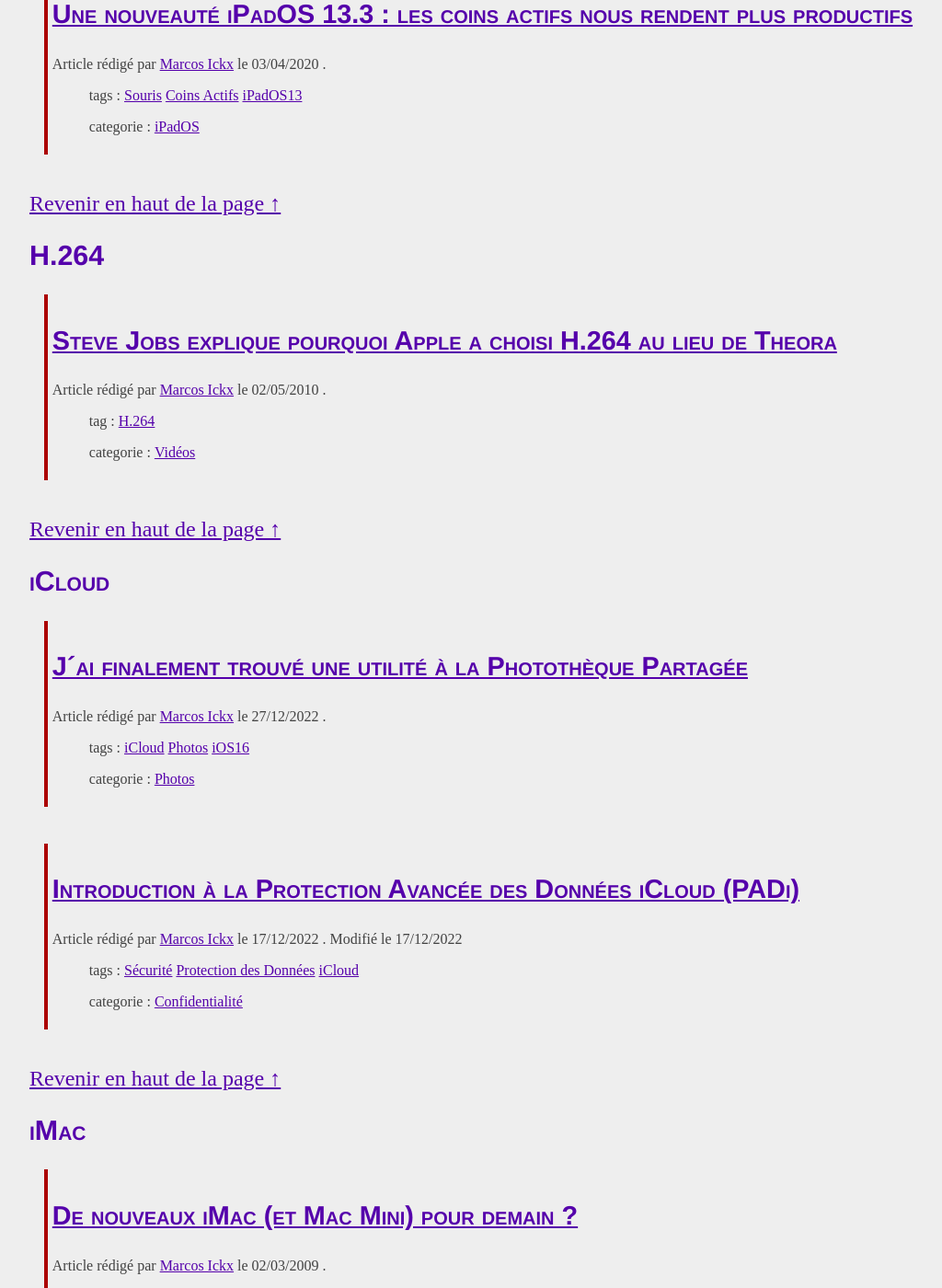
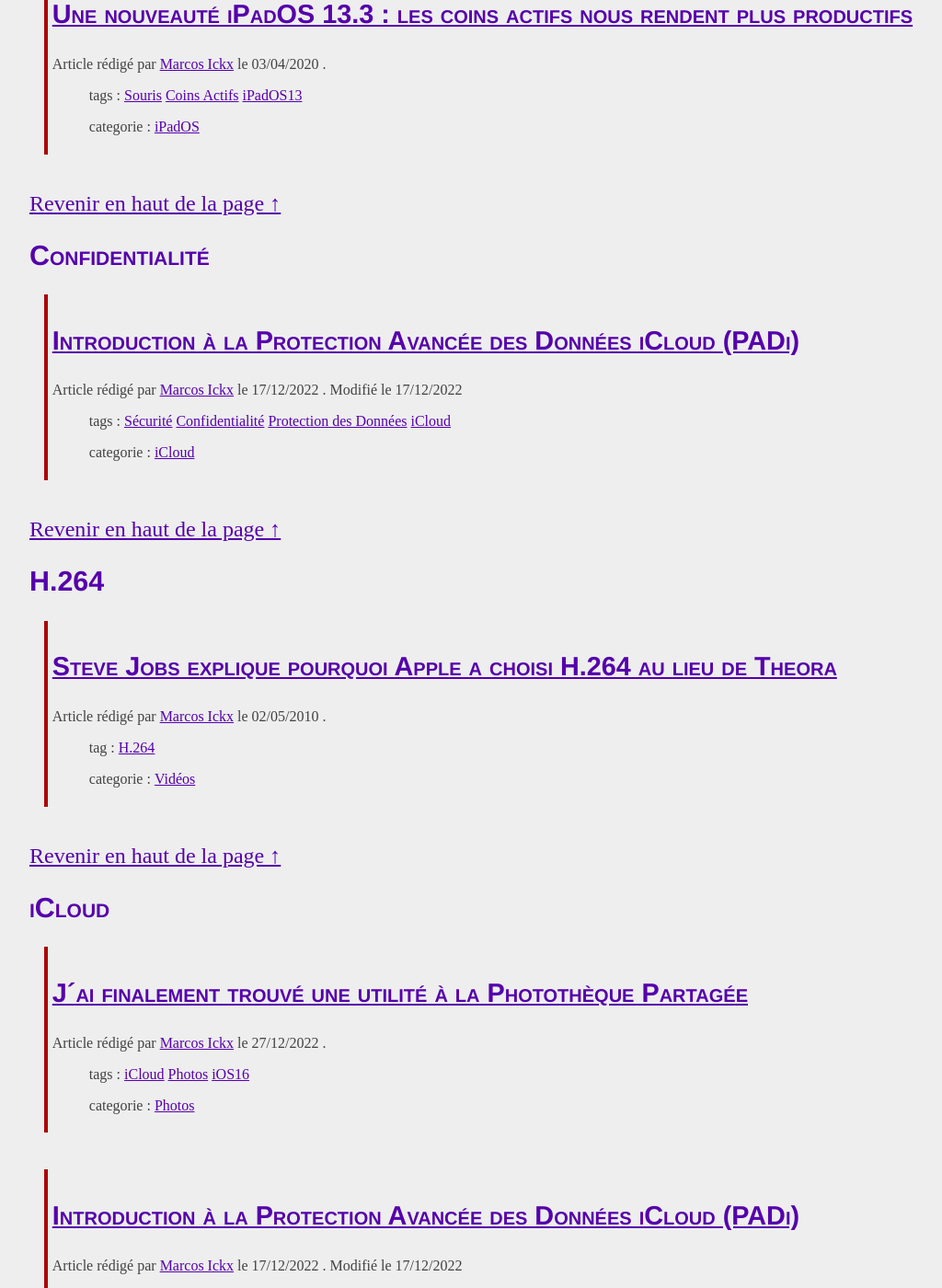
Before and after one commit to MarcosIckx/PreviewMarcosxNet, a Jekyll site: the page built from _reports/tags.md, in a window 1280 px wide and 1400 px high, scrolled down 2209 px. Shown: the whole window at 92% size, without its empty margins (32-1056 px from the left). Built offline with Jekyll 4.4.1, drawn with Linux system fonts in a browser that asks for light colours; some of the changed text lies outside the part shown.

Commit message:
Update 2022-12-17-Protection-Avancee-Des-Donnees.md

```diff
--- a/_posts/2022/2022-12-17-Protection-Avancee-Des-Donnees.md
+++ b/_posts/2022/2022-12-17-Protection-Avancee-Des-Donnees.md
@@ -9,6 +9,7 @@
 videos:
   - id: animation-cles-PAD
     url: /img/posts/2022/12/17/Protection-Avancee-Des-Donnees/animation-cles-PAD.mp4
+    url_image: /img/posts/2022/12/17/Protection-Avancee-Des-Donnees/Protection-Avancee-des-Donnees.png
     type: video/mp4
     alt: Animation montrant que lorsque la Protection Avancée des Données iCloud est activée, les clés de service qui sont stockée sur les serveurs d'Apple, sont supprimées et stockées dans l'enclave sécurisée de votre appareil.
     title: Animation montrant que lorsque la Protection Avancée des Données iCloud est activée, les clés de service qui sont stockée sur les serveurs d'Apple, sont supprimées et stockées dans l'enclave sécurisée de votre appareil.
@@ -17,8 +18,8 @@
     type: video/mp4
     alt: Animation sympathique que l´on peut voir sur la page d´accueil iCloud.com
     title: Animation sympathique que l´on peut voir sur la page d´accueil iCloud.com
-tags: [Sécurité, Protection des Données, iCloud]
-category: Confidentialité
+tags: [Sécurité, Confidentialité, Protection des Données, iCloud]
+category: iCloud
 ---
 
 # Protection Avancée des Données iCloud (PADi)
```
